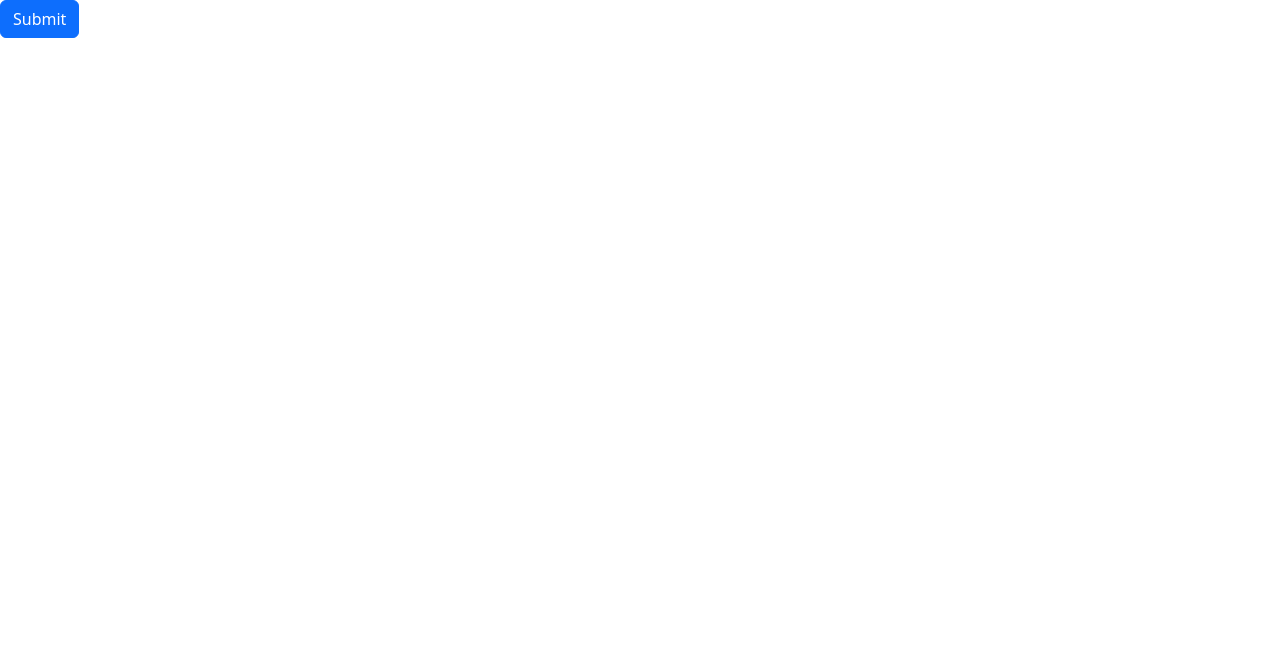
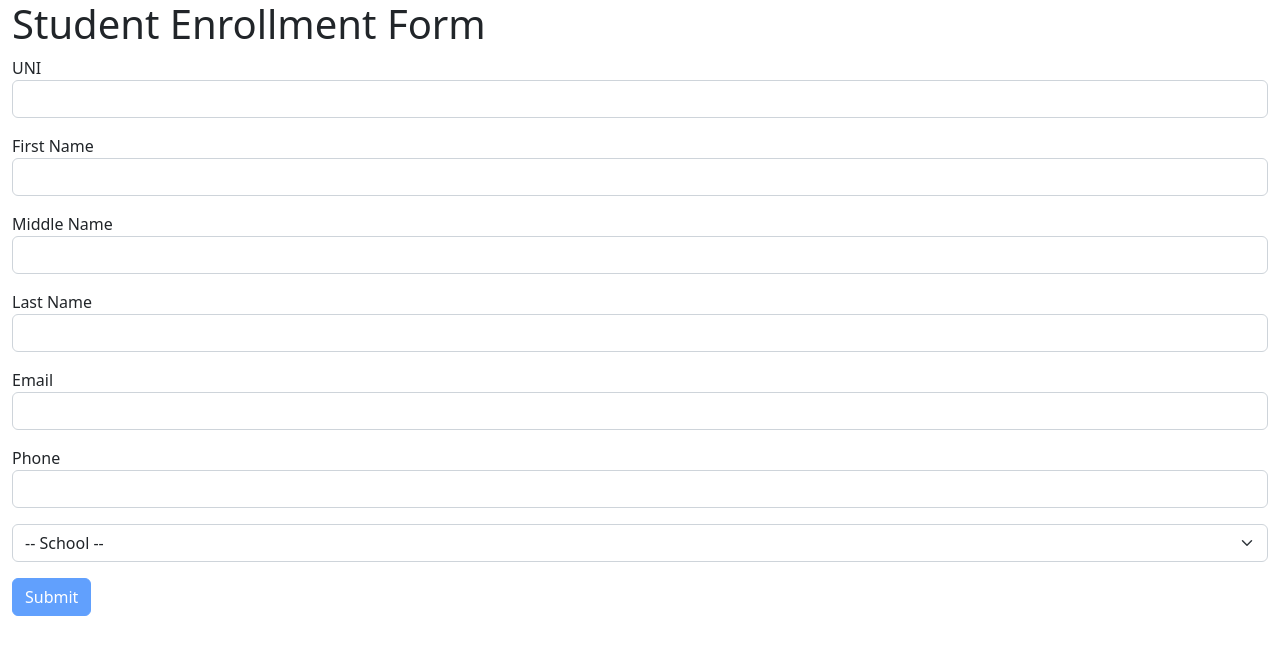
Before and after one commit to https-github-com-sgao19/COMS6156-Web-UI, an Angular app: page /students/enrollment in a window 1280 px wide. Before the commit this address led to /. Shown: the top 654 px of the page. Built offline with nearby package versions, Linux system fonts and the light colour scheme.

Commit message:
student enrollment form initial edition

```diff
--- a/src/app/app-routing.module.ts
+++ b/src/app/app-routing.module.ts
@@ -1,9 +1,11 @@
 import { NgModule } from '@angular/core';
 import { RouterModule, Routes } from '@angular/router';
-import {StudentComponent} from "./student/student.component";
+import { StudentComponent } from "./student/student.component";
+import { StudentEnrollmentComponent } from "./student-enrollment/student-enrollment.component";
 
 const routes: Routes = [
-  { path: "api/students", component: StudentComponent }
+  { path: "students", component: StudentComponent },
+  { path: "students/enrollment", component: StudentEnrollmentComponent }
 ];
 
 @NgModule({
@@ -11,4 +13,4 @@ const routes: Routes = [
   exports: [RouterModule]
 })
 export class AppRoutingModule { }
-export const routingComponents = [StudentComponent]
+export const routingComponents = [StudentComponent, StudentEnrollmentComponent]
--- a/src/app/app.component.html
+++ b/src/app/app.component.html
@@ -1,2 +1 @@
-<button type="button" class="btn btn-primary">Submit</button>
 <router-outlet></router-outlet>
--- /dev/null
+++ b/src/app/student-enrollment/student-enrollment.component.html
@@ -0,0 +1,64 @@
+<div class="container-fluid">
+  <h1>Student Enrollment Form</h1>
+  <form #studentForm="ngForm" novalidate>
+    <div class="form-group mb-3">
+      <label>UNI</label>
+      <input type="text" #studentUni="ngModel"
+             [class.is-invalid]="studentUni.invalid && studentUni.touched"
+             class="form-control" [(ngModel)]="student.uni" name="uni" required>
+      <small class="text-danger" [class.d-none]="studentUni.valid || studentUni.untouched">
+        UNI is required
+      </small>
+    </div>
+
+    <div class="form-group mb-3">
+      <label>First Name</label>
+      <input type="text" #studentFirstName="ngModel"
+             [class.is-invalid]="studentFirstName.invalid && studentFirstName.touched"
+             class="form-control" [(ngModel)]="student.first_name" name="firstName" required>
+      <small class="text-danger" [class.d-none]="studentFirstName.valid || studentFirstName.untouched">
+        First Name is required
+      </small>
+    </div>
+
+    <div class="mb-3">
+      <label>Middle Name</label>
+      <input type="text" class="form-control" [(ngModel)]="student.middle_name" name="middleName">
+    </div>
+
+    <div class="mb-3">
+      <label>Last Name</label>
+      <input type="text" #studentLastName="ngModel"
+             [class.is-invalid]="studentLastName.invalid && studentLastName.touched"
+             class="form-control" [(ngModel)]="student.last_name" name="lastName" required>
+    </div>
+
+    <div class="mb-3">
+      <label>Email</label>
+      <input type="email" #studentEmail="ngModel" [class.is-invalid]="studentEmail.invalid && studentEmail.touched"
+             class="form-control" [(ngModel)]="student.email" name="email" required>
+    </div>
+
+    <div class="mb-3">
+      <label>Phone</label>
+      <input type="tel" #studentPhone="ngModel" pattern="^\d{10}$"
+             [class.is-invalid]="studentPhone.invalid && studentPhone.touched"
+             class="form-control" [(ngModel)]="phone" name="phone" required>
+      <div *ngIf="studentPhone.errors && (studentPhone.invalid && studentPhone.touched)">
+        <small class="text-danger" *ngIf="studentPhone.errors['pattern']">Phone number must be 10 digits</small>
+        <small class="text-danger" *ngIf="studentPhone.errors['required']">Phone number is required</small>
+      </div>
+    </div>
+
+    <div class="mb-3">
+      <select #studentSchool="ngModel" [class.is-invalid]="studentSchool.invalid && studentSchool.touched"
+              class="form-select" [(ngModel)]="student.school_code" name="school" required>
+        <option value="" selected>-- School --</option>
+        <option *ngFor="let school of schools">{{ school }}</option>
+      </select>
+      <small class="text-danger" [class.d-none]="studentSchool.valid || studentSchool.untouched">School is required</small>
+    </div>
+
+    <button [disabled]="studentForm.form.invalid" class="btn btn-primary" (click)="onSubmit()">Submit</button>
+  </form>
+</div>
--- /dev/null
+++ b/src/app/student-enrollment/student-enrollment.component.ts
@@ -0,0 +1,41 @@
+import { Component, OnInit } from '@angular/core';
+import {Student} from "../student/student";
+import {StudentService} from "../student.service";
+import {ActivatedRoute, Router} from "@angular/router";
+
+@Component({
+  selector: 'app-student-enrollment',
+  templateUrl: './student-enrollment.component.html',
+  styleUrls: ['./student-enrollment.component.css']
+})
+export class StudentEnrollmentComponent implements OnInit {
+
+  private studentService: StudentService;
+  private router: Router;
+  private readonly activateRoute: ActivatedRoute;
+  public schools = ["CC", "GS", "GSAS", "SEAS"];
+
+  public student: Student;
+  public phone: string;
+
+  constructor(studentService: StudentService, router: Router, activateRoute: ActivatedRoute) {
+    this.student = new Student("", "", "", "", "", "");
+    this.studentService = studentService;
+    this.router = router;
+    this.activateRoute = activateRoute;
+    this.phone = "";
+  }
+
+  ngOnInit(): void {
+  }
+
+  onSubmit() {
+    this.studentService.postStudents(this.student)
+      .subscribe({
+        next: (data) => console.log("Success!", data),
+        error: (error) => console.log("Error!", error)
+      });
+    this.router.navigate(["../"], {relativeTo: this.activateRoute});
+  }
+
+}
--- a/src/app/student.service.ts
+++ b/src/app/student.service.ts
@@ -24,7 +24,7 @@ export class StudentService {
       result = "";
     }
     else {
-      result = 'http://127.0.0.1:5011/api/students/';
+      result = 'http://127.0.0.1:5011/students/';
     }
     return result;
   }
@@ -33,4 +33,10 @@ export class StudentService {
     let theUrl = this.getStudentServiceUrl() + uni;
     return this.http.get<Student>(theUrl);
   }
+
+  postStudents(student: Student) {
+    // let url = this.getStudentServiceUrl();
+    let url = "http://127.0.0.1:5011/students"
+    return this.http.post<any>(url, student);
+  }
 }
--- a/src/app/student/student.component.html
+++ b/src/app/student/student.component.html
@@ -3,7 +3,7 @@
     <div class="col-md-12">
       <div class="card" style="width: 60rem">
         <div class="card-header">
-          <div class="row">F
+          <div class="row">
             <div class="col">
               <h3>Columbia Student Information</h3>
             </div>
@@ -16,12 +16,10 @@
         </div>
         <div class="card-body" *ngIf="true">Some information about
           Columbia artists will go here!
-          <label>Type in an student's UNI: </label><input type="text" class="form-control"
-                                                          [(ngModel)]="studentUni">
-          <p></p>
-          <button type="button" (click)="onLookUp()" class="btn btn-primary">Search</button>
+          <label>Type in an student's UNI: </label>
+          <input type="text" class="form-control mb-3" [(ngModel)]="studentUni">
+          <button type="button" (click)="onLookUp()" class="btn btn-primary mb-3">Search</button>
           <!-- You typed: <span *ngIf="artistName"> "{{ artistName }}" </span> -->
-          <p></p>
           <table class="table table-striped">
             <thead>
             <tr>
@@ -35,14 +33,12 @@
             </thead>
             <tbody>
             <tr *ngFor="let p of studentsInfo; index as i">
-              <td>
-                {{ p.uni }}
-              </td>
-              <td>{{p.last_name }}</td>
+              <td>{{ p.uni }}</td>
+              <td>{{ p.last_name }}</td>
               <td>{{ p.first_name }}</td>
-              <td>{{p.middle_name }}</td>
+              <td>{{ p.middle_name }}</td>
               <td>{{ p.email }}</td>
-              <td>{{p.school_code }}</td>
+              <td>{{ p.school_code }}</td>
             </tr>
             </tbody>
           </table>
@@ -52,3 +48,10 @@
     </div>
   </div>
 </div>
+<ul class="pagination justify-content-center my-3">
+  <li class="page-item"><a class="page-link" href="#">Previous</a></li>
+  <li class="page-item"><a class="page-link" href="#">1</a></li>
+  <li class="page-item"><a class="page-link" href="#">2</a></li>
+  <li class="page-item"><a class="page-link" href="#">3</a></li>
+  <li class="page-item"><a class="page-link" href="#">Next</a></li>
+</ul>
--- a/src/app/student/student.component.ts
+++ b/src/app/student/student.component.ts
@@ -1,6 +1,6 @@
 import { Component, OnInit } from '@angular/core';
-import {StudentService} from "../student.service";
-import {Student} from "./student";
+import { StudentService } from "../student.service";
+import { Student } from "./student";
 
 @Component({
   selector: 'app-student',
@@ -9,9 +9,9 @@ import {Student} from "./student";
 })
 export class StudentComponent implements OnInit {
 
+  private studentService: StudentService;
   public studentName: string;
   public studentUni: string;
-  public studentService: StudentService;
   public studentsInfo: Student[];
 
   constructor(studentService: StudentService) {
@@ -32,7 +32,7 @@ export class StudentComponent implements OnInit {
   onLookUp(): void {
     if (this.studentUni.length > 3) {
       this.studentService.getStudents(this.studentUni)
-        .subscribe((data) => this.setStudentInfo(data));
+        .subscribe((data) => this.studentsInfo = [data]);
     }
   }
 
--- a/src/app/student/student.ts
+++ b/src/app/student/student.ts
@@ -1,10 +1,12 @@
-export interface Student {
-  uni: string;
-  last_name: string;
-  first_name: string;
-  middle_name: string;
-  email: string;
-  school_code: string;
+export class Student {
+
+  constructor(public uni: string,
+              public first_name: string,
+              public middle_name: string,
+              public last_name: string,
+              public email: string,
+              public school_code: string) {}
+
 }
 
 export interface StudentRsp {
--- a/src/index.html
+++ b/src/index.html
@@ -7,6 +7,7 @@
   <meta name="viewport" content="width=device-width, initial-scale=1">
   <link rel="icon" type="image/x-icon" href="favicon.ico">
   <link href="https://cdn.jsdelivr.net/npm/bootstrap@5.2.2/dist/css/bootstrap.min.css" rel="stylesheet" integrity="sha384-Zenh87qX5JnK2Jl0vWa8Ck2rdkQ2Bzep5IDxbcnCeuOxjzrPF/et3URy9Bv1WTRi" crossorigin="anonymous">
+  <script src="https://cdn.jsdelivr.net/npm/bootstrap@5.2.2/dist/js/bootstrap.bundle.min.js" integrity="sha384-OERcA2EqjJCMA+/3y+gxIOqMEjwtxJY7qPCqsdltbNJuaOe923+mo//f6V8Qbsw3" crossorigin="anonymous"></script>
 </head>
 <body>
   <app-root></app-root>
```
Also changed, not shown: src/app/app.module.ts (+4 -3 lines), src/app/student-enrollment/student-enrollment.component.css (added), 1 other file (tests, documents, lock files or other folders).
